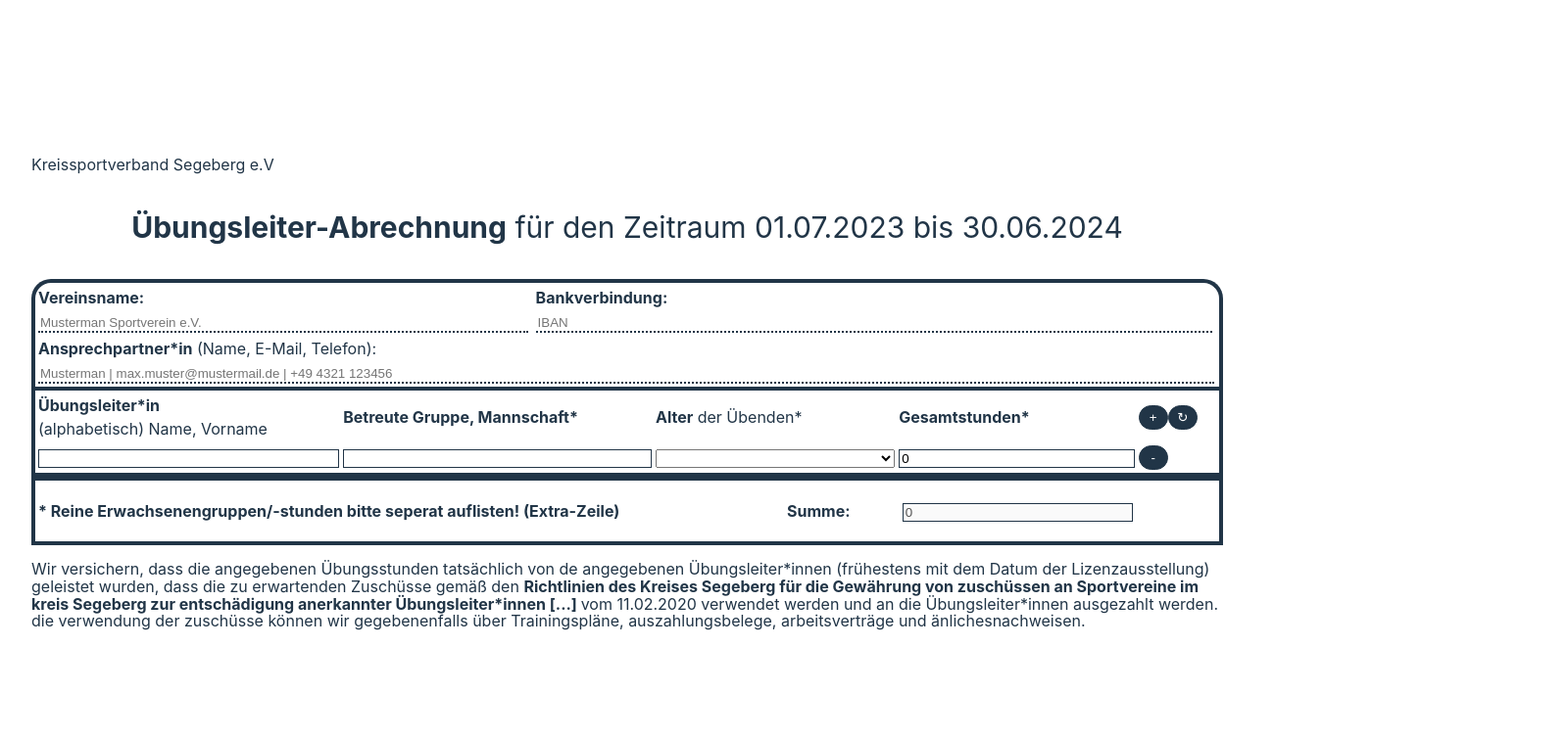
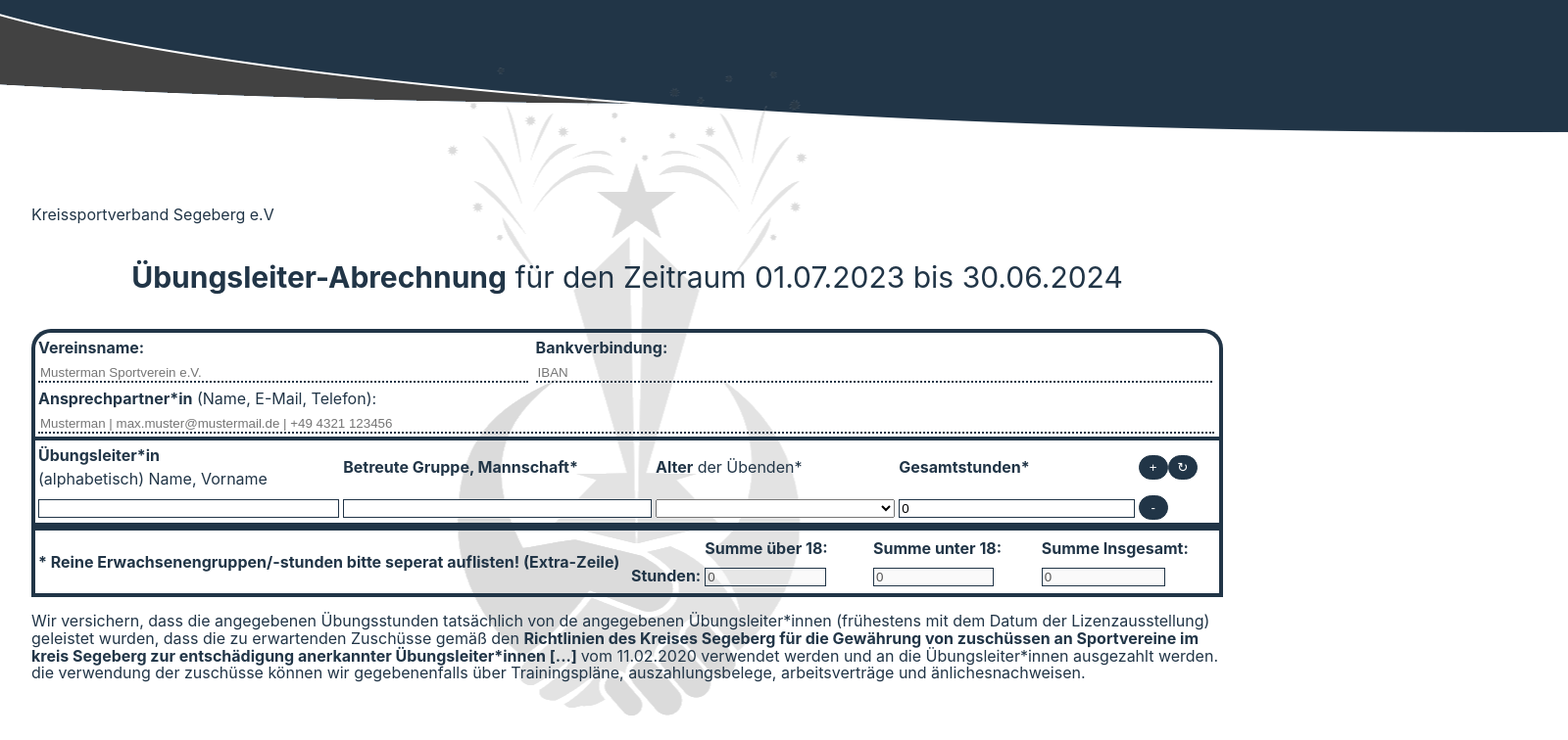
Before and after one commit to Tim-Labahn/-bungsleiter-Abrechnung, a Vue app: page / in a window 1280 px wide. Shown: the top 756 px of the page at 98% size, 1600 px wide, since content can reach past the window. Built offline with nearby package versions, Linux system fonts and the light colour scheme.

Commit message:
finished 1.0

```diff
--- a/src/App.vue
+++ b/src/App.vue
@@ -1,5 +1,7 @@
 <template>
-  <div class="head"></div>
+  <img class="headImage" src="background.png" />
+  <div style="margin-top: 120px">
+    <img class="backgroundImage" src="SportButler_Logo.png" />
     <div class="formular">
       <p style="text-align: left" class="registered association">{{ registeredAssociation }}</p>
       <p style="font-size: 30px; text-align: center" class="ueberschrift">
@@ -12,7 +14,7 @@
             <td colspan="2">
               <b>Vereinsname:</b>
               <input
-              style="border: none; outline: none; border-bottom: 2px dotted #213547; width: 500px"
+                style="background-color: transparent; border: none; outline: none; border-bottom: 2px dotted #213547; width: 500px"
                 type="text"
                 placeholder="Musterman Sportverein e.V."
                 required
@@ -20,7 +22,11 @@
             </td>
             <td colspan="2">
               <b>Bankverbindung:</b>
-            <input style="border: none; outline: none; border-bottom: 2px dotted #213547; width: 690px" type="text" placeholder="IBAN" />
+              <input
+                style="background-color: transparent; border: none; outline: none; border-bottom: 2px dotted #213547; width: 690px"
+                type="text"
+                placeholder="IBAN"
+              />
             </td>
           </tr>
           <tr>
@@ -28,7 +34,7 @@
               <b>Ansprechpartner*in</b>
               (Name, E-Mail, Telefon):
               <input
-              style="border: none; outline: none; border-bottom: 2px dotted #213547; width: 1200px"
+                style="background-color: transparent; border: none; outline: none; border-bottom: 2px dotted #213547; width: 1200px"
                 type="text"
                 placeholder="Musterman | max.muster@mustermail.de | +49 4321 123456"
               />
@@ -67,12 +73,12 @@
             <td>
               <select name="age" id="age-select" style="width: 100%" v-model="entry.alter">
                 <option value="">--Please choose an option--</option>
-              <option value="u18">Unter 18</option>
-              <option value="ü18">Über 18</option>
+                <option value="18">Unter 18</option>
+                <option value="19">Über 18</option>
               </select>
             </td>
             <td>
-            <input type="number" required v-model="entry.stunden" @input="hoursTogether()" />
+              <input type="number" required v-model="entry.stunden" @input="checkHours()" />
             </td>
 
             <td>
@@ -84,15 +90,38 @@
       </table>
       <table class="feetTable" style="border: 4px solid #213547; width: 100%">
         <tr>
-        <td colspan="3" style="width: 63.5%">
+          <td colspan="2" style="width: 50%">
             <p><b>* Reine Erwachsenengruppen/-stunden bitte seperat auflisten! (Extra-Zeile)</b></p>
           </td>
+          <td colspan="2">
+            <table>
+              <thead>
+                <td></td>
                 <td>
-          <b>Summe:</b>
+                  <b>Summe über 18:</b>
+                </td>
+                <td>
+                  <b>Summe unter 18:</b>
+                </td>
+                <td>
+                  <b>Summe Insgesamt:</b>
+                </td>
+              </thead>
+              <tbody>
+                <td><b>Stunden:</b></td>
+                <td>
+                  <input type="number" :value="hoursOverNumber" style="width: 73.5%" disabled />
+                </td>
+                <td>
+                  <input type="number" :value="hoursUnderNumber" style="width: 73.5%" disabled />
                 </td>
                 <td>
                   <input type="number" :value="hoursTogetherNumber" style="width: 73.5%" disabled />
                 </td>
+              </tbody>
+            </table>
+          </td>
+          <td></td>
         </tr>
       </table>
     </div>
@@ -108,6 +137,7 @@
         Trainingspläne, auszahlungsbelege, arbeitsverträge und änlichesnachweisen.
       </p>
     </div>
+  </div>
 </template>
 
 <script setup lang="ts">
@@ -116,6 +146,8 @@
 const registeredAssociation = ref('Kreissportverband Segeberg e.V');
 const idNumber = ref(0);
 const hoursTogetherNumber = ref(0);
+const hoursUnderNumber = ref(0);
+const hoursOverNumber = ref(0);
 const entries = ref<
   {
     uebungsleiter: string;
@@ -126,11 +158,32 @@
     id: number;
   }[]
 >([]);
+function checkHours() {
+  hoursTogether();
+  hoursUnder();
+  hoursOver();
+}
 
 function hoursTogether() {
   hoursTogetherNumber.value = 0;
   for (let i = 0; i < entries.value.length; i++) {
     hoursTogetherNumber.value += entries.value[i].stunden;
+  }
+}
+function hoursUnder() {
+  hoursUnderNumber.value = 0;
+  for (let i = 0; i < entries.value.length; i++) {
+    if (entries.value[i].alter < 19) {
+      hoursUnderNumber.value += entries.value[i].stunden;
+    }
+  }
+}
+function hoursOver() {
+  hoursOverNumber.value = 0;
+  for (let i = 0; i < entries.value.length; i++) {
+    if (entries.value[i].alter > 18) {
+      hoursOverNumber.value += entries.value[i].stunden;
+    }
   }
 }
 
--- a/src/style.css
+++ b/src/style.css
@@ -9,6 +9,24 @@
   line-height: 1.5;
   font-weight: 400;
   font-family: Inter, system-ui, Avenir, Helvetica, Arial, sans-serif;
+  background-repeat: no-repeat;
+  background-position: top;
+  overflow-x: hidden;
+}
+.backgroundImage {
+  opacity: 20%;
+  position: absolute;
+  left: 50%;
+  top: 50%;
+  transform: translate(-50%, -50%);
+  z-index: -1;
+}
+.headImage {
+  position: absolute;
+  left: 50%;
+  top: 0%;
+  transform: translateX(-50%);
+  z-index: -1;
 }
 
 h1 {
```
Also changed, not shown: public/SportButler_Logo.png (added), public/background.png (added). Lines whose indentation alone changed are shown as unchanged.
